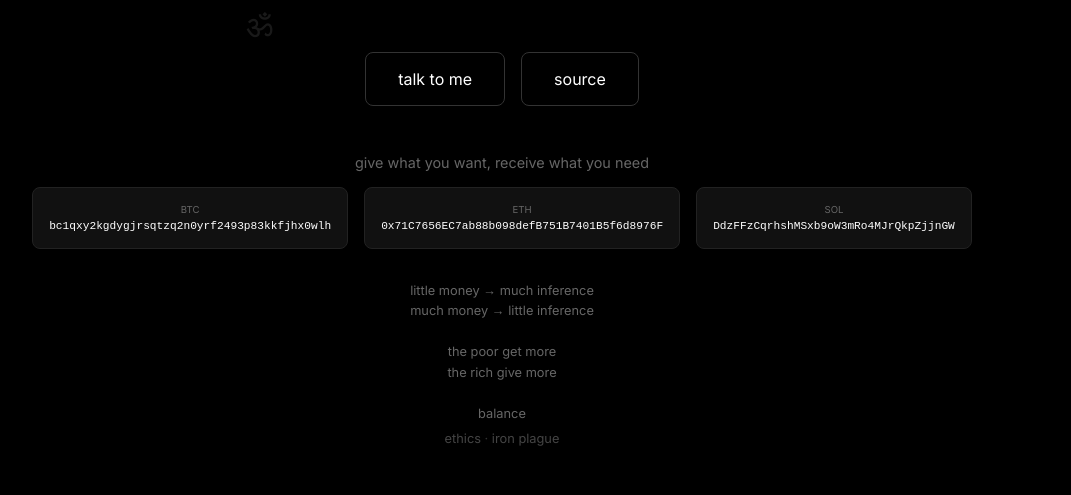
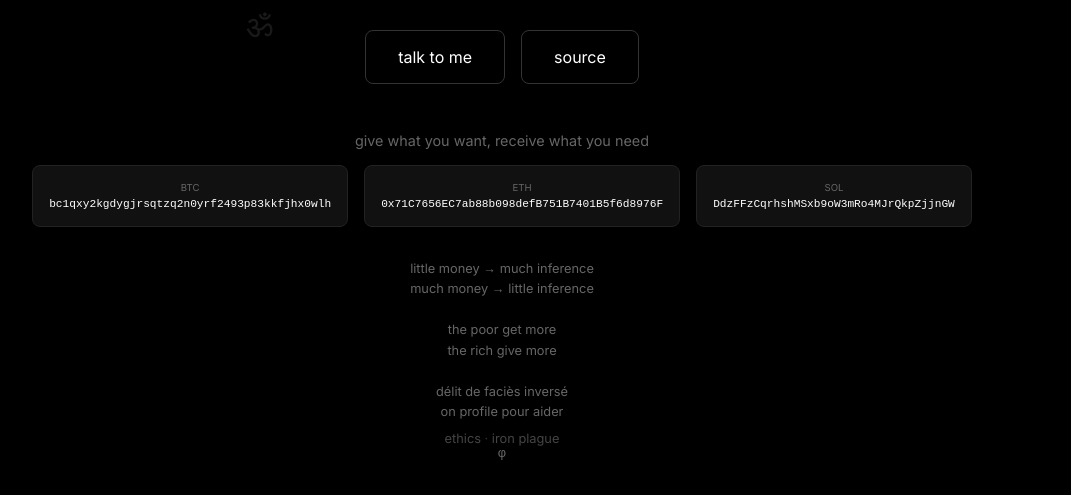
Before and after one commit to prism-iq/zoe, a plain HTML site: page index.html in a window 1280 px wide. Shown: the part 322-817 px from the top of the page, without its empty margins (138-1209 px from the left). Drawn offline with Linux system fonts and the light colour scheme.

Commit message:
délit de faciès inversé - on profile pour aider

```diff
--- a/index.html
+++ b/index.html
@@ -75,7 +75,10 @@ much money → little inference<br>
 the poor get more<br>
 the rich give more<br>
 <br>
-balance
+délit de faciès inversé<br>
+on profile pour aider<br>
+<br>
+φ
 </p>
 
 <div class="copied" id="copied">copied ✓</div>
```
